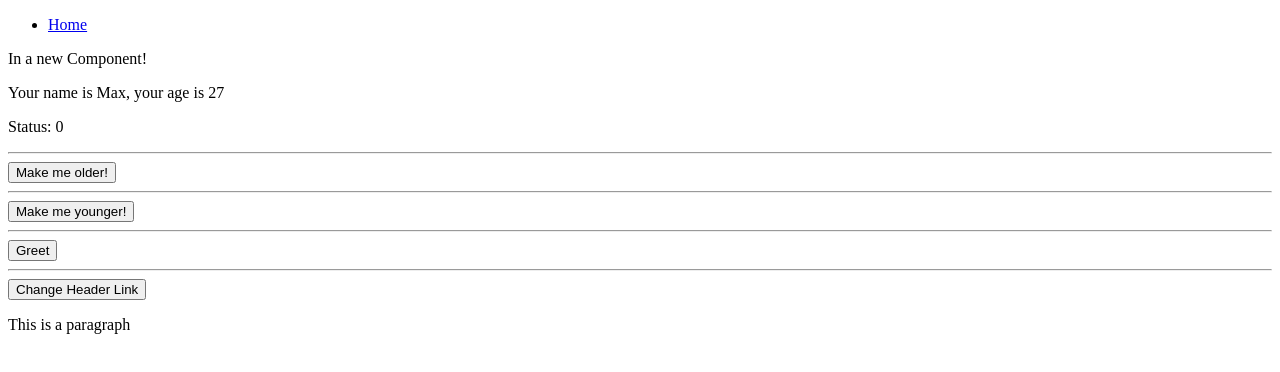
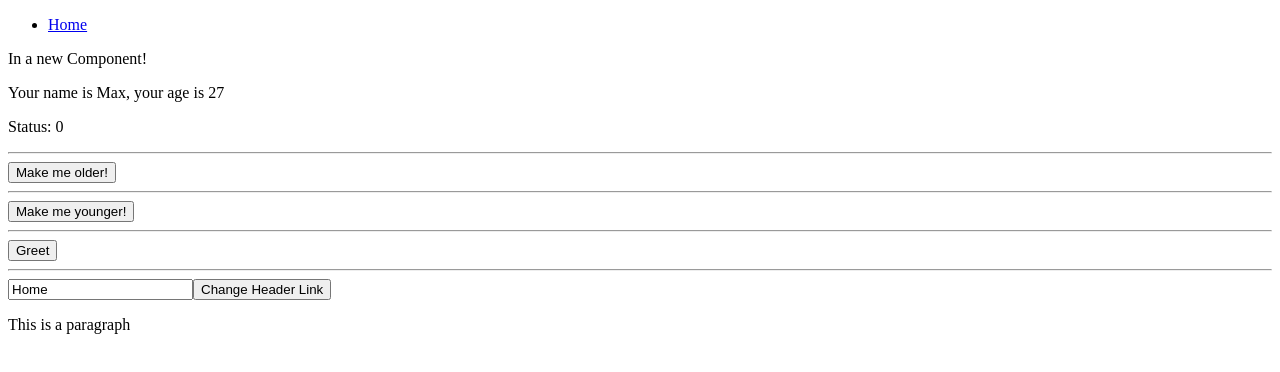
Before and after one commit to Cyrus-Wanyaga/React_Tutorial, a React (Create React App) app in the folder react_tutorial/: page / in a window 1280 px wide. Shown: the top 372 px of the page. Built offline with nearby package versions, Linux system fonts and the light colour scheme; the HTML template or start-up script is replaced by a standard one.

Commit message:
two way binding

```diff
--- a/react_tutorial/src/components/Home.js
+++ b/react_tutorial/src/components/Home.js
@@ -7,7 +7,7 @@ export class Home extends React.Component {
     this.state = {
       age: props.initialAge,
       status: 0,
-      homeLink: "Changed Link"
+      homeLink: props.initialLinkName
     };
   }
   onMakeOlder() {
@@ -27,6 +27,11 @@ export class Home extends React.Component {
   }
   onChangeLink() {
     this.props.changeLink(this.state.homeLink);
+  }
+  onHandleChange(event) {
+    this.setState({
+      homeLink: event.target.value
+    });
   }
   render() {
     const props = this.props;
@@ -57,8 +62,13 @@ export class Home extends React.Component {
           Greet
         </button>
         <hr></hr>
+        <input
+          type="text"
+          value={this.state.homeLink}
+          onChange={event => this.onHandleChange(event)}
+        />
         <button
-          className="btn btn-outline-light btn-sm"
+          className="btn btn-dark btn-sm"
           onClick={this.onChangeLink.bind(this)}
         >
           Change Header Link
@@ -71,5 +81,6 @@ export class Home extends React.Component {
 Home.propTypes = {
   name: PropTypes.string,
   initialAge: PropTypes.number,
-  greet: PropTypes.func
+  greet: PropTypes.func,
+  initialLinkName: PropTypes.string
 };
--- a/react_tutorial/src/index.js
+++ b/react_tutorial/src/index.js
@@ -26,6 +26,7 @@ class App extends React.Component {
           initialAge={27}
           greet={this.onGreet}
           changeLink={this.onChangeLinkName.bind(this)}
+          initialLinkName={this.state.homeLink}
         />
         <p>This is a paragraph</p>
       </div>
```
